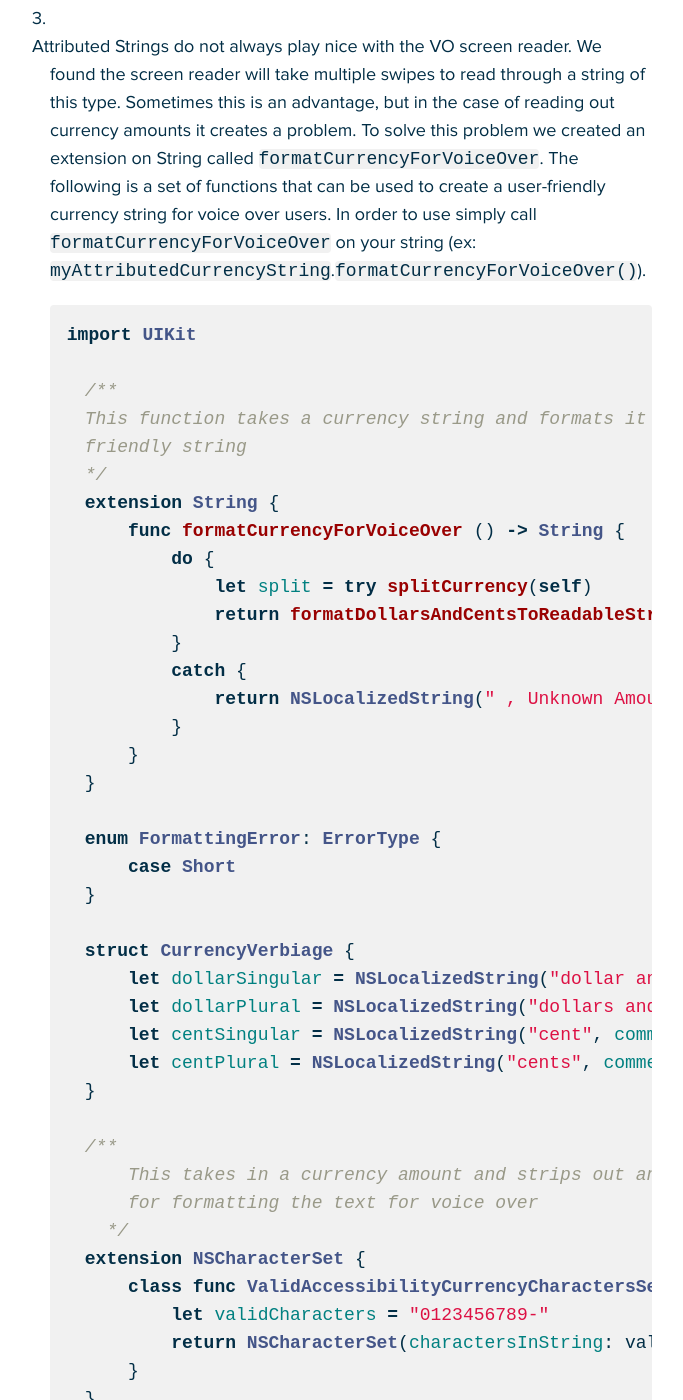
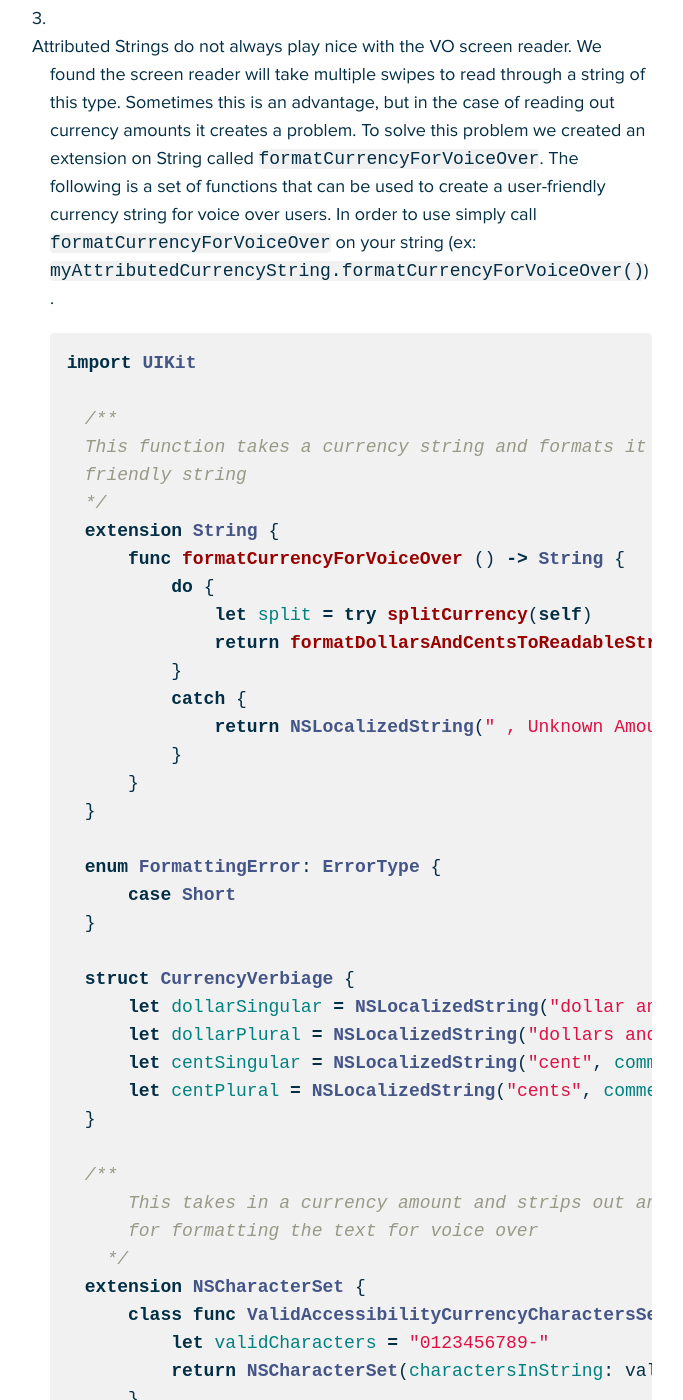
Before and after one commit to CapitalOneCanada/capitalonecanada.github.io, a Jekyll site: the page built from _posts/2016-01-19-ios-accessibility-voiceover-best-practices.md, in a window 1280 px wide and 1400 px high, scrolled down 5090 px. Shown: the whole window, without its empty margins (298-981 px from the left). Built offline with Jekyll 4.4.1, drawn with Linux system fonts in a browser that asks for light colours; Markdown is read by kramdown in place of the engine named in the settings.

Commit message:
partial fixes to word wrap issue, chrome still isn't playing nicely

````diff
--- a/_posts/2016-01-19-ios-accessibility-voiceover-best-practices.md
+++ b/_posts/2016-01-19-ios-accessibility-voiceover-best-practices.md
@@ -82,7 +82,7 @@
 	![Accessibility in Interface Builder]({{ site.baseurl }}/assets/posts/ios-accessibility-voiceover-best-practices/interface-builder-accessibility.png)
 
 2. If the content on the page is dynamic, use code to configure accessibility options.
-3. Attributed Strings do not always play nice with the VO screen reader. We found the screen reader will take multiple swipes to read through a string of this type. Sometimes this is an advantage, but in the case of reading out currency amounts it creates a problem. To solve this problem we created an extension on String called `formatCurrencyForVoiceOver`. The following is a set of functions that can be used to create a user-friendly currency string for voice over users.  In order to use simply call `formatCurrencyForVoiceOver` on your string (ex: `myAttributedCurrencyString`.`formatCurrencyForVoiceOver()`).
+3. Attributed Strings do not always play nice with the VO screen reader. We found the screen reader will take multiple swipes to read through a string of this type. Sometimes this is an advantage, but in the case of reading out currency amounts it creates a problem. To solve this problem we created an extension on String called `formatCurrencyForVoiceOver`. The following is a set of functions that can be used to create a user-friendly currency string for voice over users.  In order to use simply call `formatCurrencyForVoiceOver` on your string (ex: `myAttributedCurrencyString.formatCurrencyForVoiceOver()`).
 
 	```swift
 	import UIKit
--- a/css/base.css
+++ b/css/base.css
@@ -4,11 +4,12 @@
 div.centered							{ text-align:center; }
 div.italic								{ font-style:italic; }
 div.bold								{ font-weight:bold; }
+p										{ overflow-wrap: break-word; word-wrap: break-word; word-break: normal; -webkit-hyphens: auto; -ms-hyphens: auto; -moz-hyphens: auto; hyphens: auto; }
 ul ul,
 ul ol,
 ol ol,
 ol ul 									{ margin: 0; }
-code									{ margin-bottom: 10px; }
+li code									{ margin-bottom: 10px; }
 
 .wrap									{ width:90%; max-width:620px; margin:0 auto; position:relative; }
 
````
